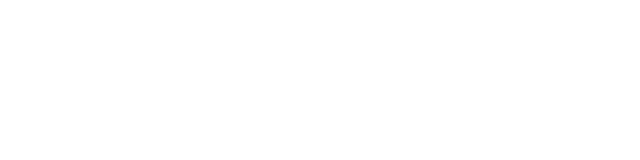
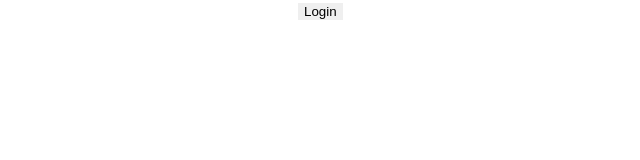
Before and after one commit to Shivanand0297/hotel-booking-mern, a React (Create React App) app in the folder frontend/hotel-booking-frontend/: page /login in a window 1280 px wide. Before the commit this address had no page. Shown: the top 160 px of the page, without its empty margins (64-704 px from the left). Built offline with nearby package versions, Linux system fonts and the light colour scheme; the HTML template or start-up script is replaced by a standard one.

Commit message:
done with the workflow of the login

```diff
--- a/frontend/hotel-booking-frontend/src/App.js
+++ b/frontend/hotel-booking-frontend/src/App.js
@@ -4,6 +4,7 @@
 import List from "./pages/list/List"
 import Hotel from "./pages/hotel/Hotel"
 import "./App.css"
+import Login from './pages/login/Login'
 
 const App = () => {
   return (
@@ -12,6 +13,7 @@
         <Route path='/' element={<Home/>} />
         <Route path='/hotels' element={<List/>} />
         <Route path='/hotels/:id' element={<Hotel/>} />
+        <Route path='/login' element={<Login/>} />
       </Routes>
     </BrowserRouter>
   )
--- /dev/null
+++ b/frontend/hotel-booking-frontend/src/pages/login/Login.jsx
@@ -0,0 +1,60 @@
+import axios from 'axios'
+import React, { useContext, useState } from 'react'
+import { v } from '../../config/config'
+import { AuthContext } from '../../context/AuthContext'
+import "./login.css"
+
+const Login = () => {
+
+    const [credentials, setCredentials] = useState({
+        email: "",
+        password: ""
+    })
+
+    const { user, loading, error, dispatch } = useContext(AuthContext)
+
+    const handleChange = e =>{
+        setCredentials(prev=>({
+                ...prev, [e.target.name]: e.target.value
+            })
+        )
+    }
+
+    const handleLogin = async (e) =>{
+        e.preventDefault()
+        // starting login
+            dispatch({ type: "LOGIN_START"})
+
+        try {
+            const res = await axios.post(`/api/${v}/auth/login`, credentials, {
+                credentials: "include"
+                })
+            dispatch({ type: "LOGIN_SUCCESS", payload: res.data })
+            console.log(res.data);
+
+        } catch (err) {
+            console.log(err);
+            dispatch({ type: "LOGIN_FAILURE", payload: err.response?.data?.message})
+        }
+    }
+
+  return (
+    <div className="login">
+        <div className='lcontainer' >
+            <input type="text" name='email' id='email' className="lemail"
+            onChange={handleChange}
+            />
+
+            <input type="password" name='password' className="lpassword"
+            onChange={handleChange}
+            />
+
+            <button className='lButton' onClick={handleLogin}>Login</button>
+            { error && <span>{error}</span>
+            }
+        </div>
+    </div>
+  )
+}
+
+export default Login
```
Also changed, not shown: frontend/hotel-booking-frontend/src/pages/login/login.css (added).
